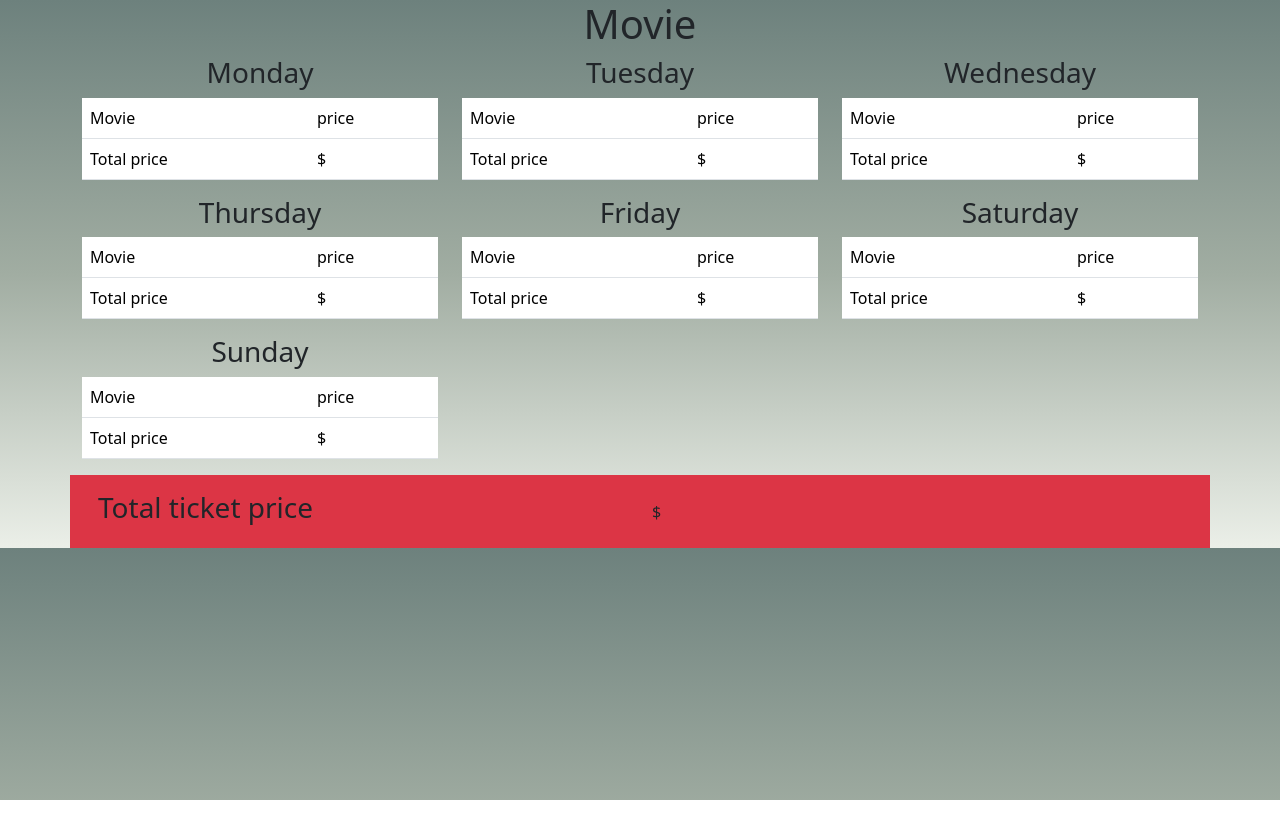
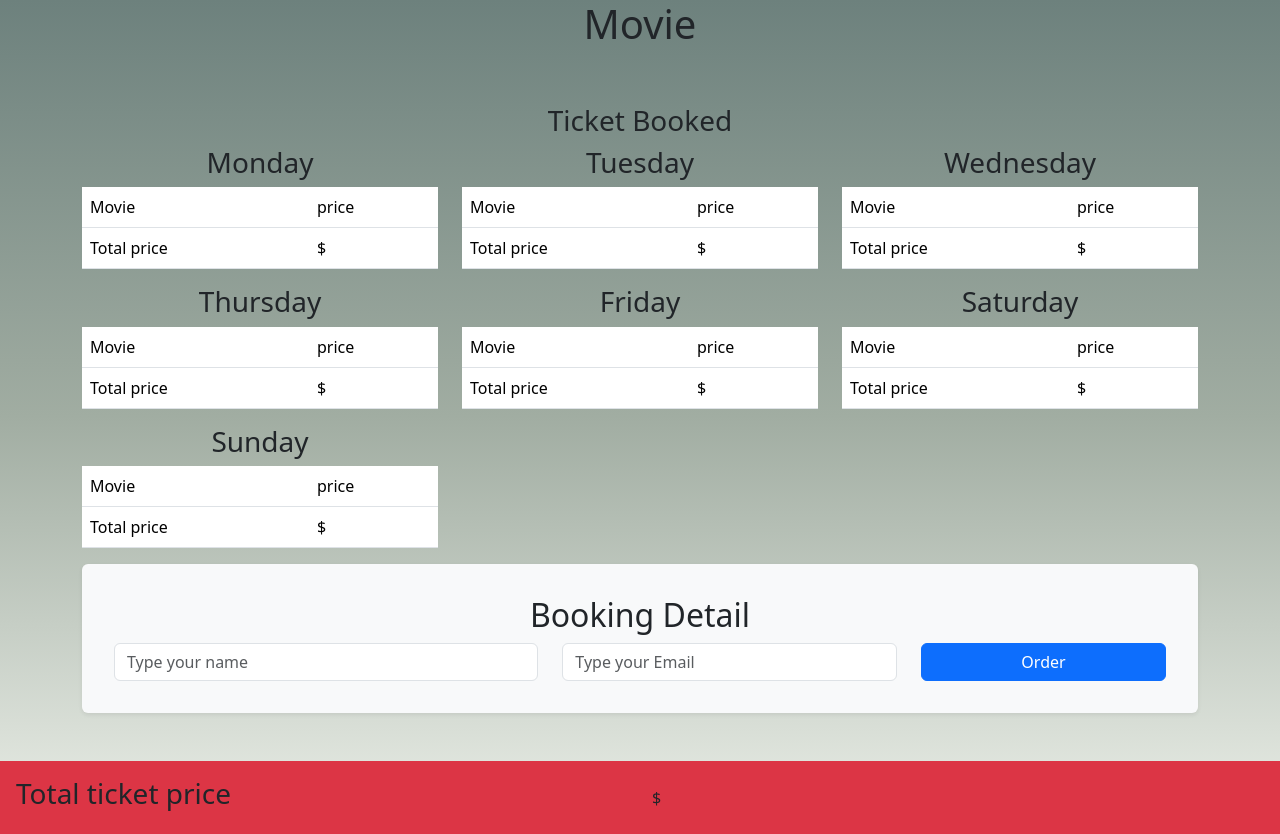
Before and after one commit to andrewphanpuspo2000/Movie-Booking, a plain HTML site: page index.html in a window 1280 px wide. Before the commit the page ends 800 px from the top, so only its background shows below. Drawn offline with nearby package versions, Linux system fonts and the light colour scheme; no server answers.

Commit message:
update booking form

```diff
--- a/index.html
+++ b/index.html
@@ -29,7 +29,8 @@
       </div>
       <div class="row" id="animeCard"></div>
 
-      <div class="row">
+      <div class="row pt-5">
+        <h3 class="text-center">Ticket Booked</h3>
         <div class="col-4">
           <table class="table table-striped">
             <h3 class="text-center">Monday</h3>
@@ -162,16 +163,49 @@
           </table>
         </div>
       </div>
-      <div class="row bg-danger p-3">
-        <div class="col-6">
-          <h3>Total ticket price</h3>
+
+      <form
+        action="javascript:void(0)"
+        onsubmit="addBooking(this)"
+        class="shadow-sm p-3 mb-5 bg-body-tertiary rounded"
+      >
+        <div class="row p-3">
+          <h2 class="text-center">Booking Detail</h2>
+          <div class="col-md-5">
+            <input
+              id="nameinput"
+              type="text"
+              name="name"
+              class="form-control"
+              required
+              placeholder="Type your name"
+            />
+          </div>
+          <div class="col-md-4">
+            <input
+              id="emailinput"
+              type="email"
+              name="email"
+              class="form-control"
+              required
+              placeholder="Type your Email"
+            />
+          </div>
+          <div class="col-md-3">
+            <button class="btn btn-primary w-100">Order</button>
+          </div>
         </div>
-        <div class="col-6 d-flex align-items-center">
-          <span id="totalprice">$</span>
-        </div>
+      </form>
+    </div>
+
+    <div class="row bg-danger p-3">
+      <div class="col-6">
+        <h3>Total ticket price</h3>
+      </div>
+      <div class="col-6 d-flex align-items-center">
+        <span id="totalprice">$</span>
       </div>
     </div>
-
     <script src="./script.js"></script>
   </body>
 </html>
--- a/script.js
+++ b/script.js
@@ -1,6 +1,7 @@
 const api = "https://api.jikan.moe/v4/anime/1/news";
 
 let movieArray = [];
+let buyers = [];
 
 const fetchAPI = async () => {
   const response = await fetch(api);
@@ -27,7 +28,7 @@ const displayAnime = () => {
   const getCardField = document.getElementById("animeCard");
   let elem = "";
   movieArray.forEach((item, i) => {
-    elem += `<div class="col col-md-4">
+    elem += `<div class="col col-md-4 h-50">
     <div class="card mt-3" style="width: 20rem;">
           <img src="${item.images.jpg.image_url}" class="card-img-top" alt="...">
         <div class="card-body">
@@ -149,3 +150,36 @@ const setDay = (id, day) => {
   console.log(movieArray);
   displayTable();
 };
+
+const addBooking = (e) => {
+  const encapForm = new FormData(e);
+  const getName = encapForm.get("name");
+  const getEmail = encapForm.get("email");
+  let tempArr = [];
+  let sumPrice = 0;
+
+  const tempObj = {
+    name: getName,
+    email: getEmail,
+    booking: tempArr,
+    totalcost: 0,
+  };
+  const checkBooked = movieArray.filter((item) => item.day !== "");
+
+  if (checkBooked.length === 0) {
+    alert("please booked a ticket");
+    return;
+  }
+
+  movieArray.map((item, i) => {
+    if (item.day) {
+      tempArr.push(item.title);
+      sumPrice += item.price;
+    }
+  });
+  tempObj.totalcost = sumPrice;
+  buyers.push(tempObj);
+  console.log(buyers);
+  document.getElementById("nameinput").value = "";
+  document.getElementById("emailinput").value = "";
+};
```
